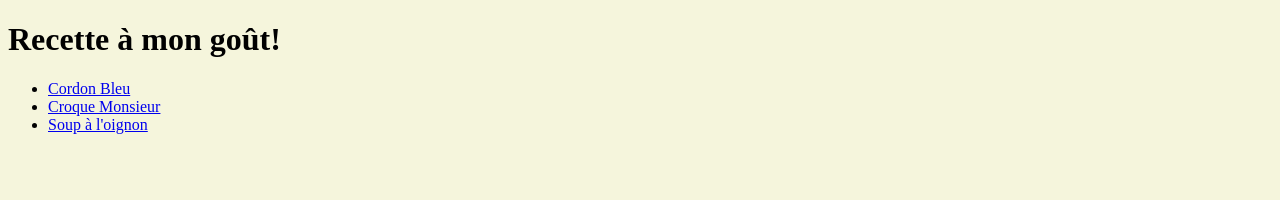
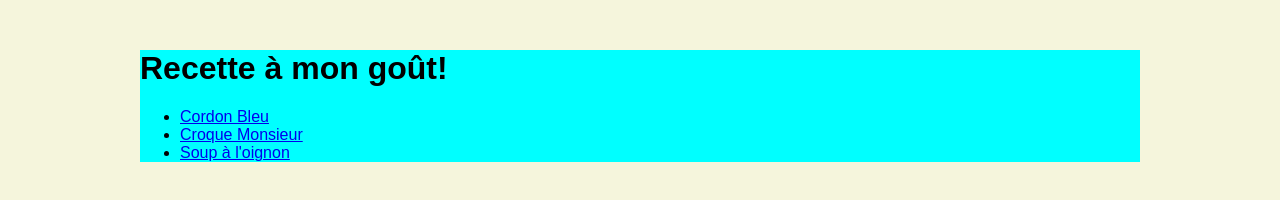
Before and after one commit to Delocop/site-recette, a plain HTML site: page index.html in a window 1280 px wide. Drawn offline with Linux system fonts and the light colour scheme.

Commit message:
Add css margin & style

```diff
--- a/index.html
+++ b/index.html
@@ -7,11 +7,13 @@
 </head>
 
 <body>
+  <div id="main">
   <h1>Recette à mon goût!</h1>
   <ul>
     <li><a href="recettes/cordon-bleu.html">Cordon Bleu</a></li>
     <li><a href="recettes/croque-monsieur.html">Croque Monsieur</a></li>
     <li><a href="recettes/soupe_oignon.html">Soup à l'oignon</a></li>
   </ul>
+</div>
 </body>
 </html>
--- a/style.css
+++ b/style.css
@@ -1,3 +1,12 @@
 body {
   background-color: beige;
+  font-family: sans-serif;
+  width: 1000px;
+  margin: 50px auto;
+  /* margin: 25%; */
+
 }
+
+#main{
+  background-color: aqua;
+}
```
Also changed, not shown: recettes/cordon-bleu.html (+1 -0 lines), recettes/croque-monsieur.html (+1 -0 lines), recettes/soupe_oignon.html (+1 -0 lines). Lines whose indentation alone changed are shown as unchanged.
